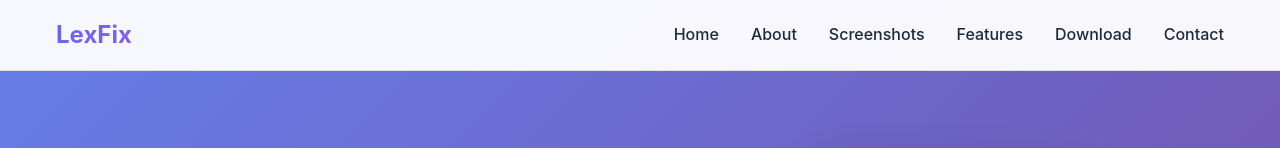
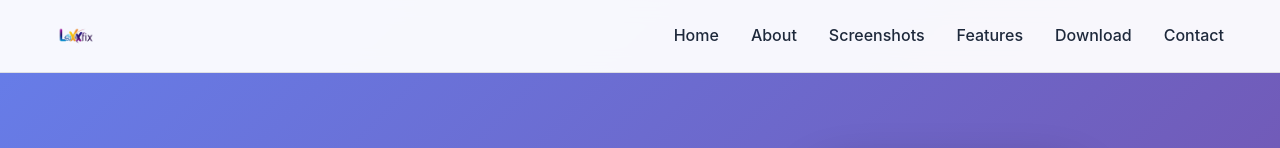
Before and after one commit to IbrahimM0stafa/LexFix, an Angular app: page / in a window 1280 px wide. Shown: the top 148 px of the page. Built offline with nearby package versions, Linux system fonts and the light colour scheme.

Commit message:
logo added

```diff
--- a/src/app/app.component.css
+++ b/src/app/app.component.css
@@ -55,13 +55,10 @@ body {
   align-items: center;
 }
 
-.navbar .nav-logo h2 {
-  background: linear-gradient(135deg, var(--primary-color), var(--secondary-color));
-  -webkit-background-clip: text;
-  -webkit-text-fill-color: transparent;
-  background-clip: text;
-  font-weight: 700;
-  font-size: 1.5rem;
+.navbar .nav-logo .logo-img {
+  height: 40px; /* adjust size as needed */
+  width: auto;
+  display: block;
 }
 
 .navbar .nav-menu {
--- a/src/app/app.component.html
+++ b/src/app/app.component.html
@@ -2,7 +2,7 @@
 <nav class="navbar">
   <div class="nav-container">
     <div class="nav-logo">
-      <h2>LexFix</h2>
+      <img src="assets/images/logo.png" alt="LexFix Logo" class="logo-img">
     </div>
     <div class="nav-menu" [class.active]="isMobileMenuOpen" id="navMenu">
       <a (click)="scrollToSection('home')" class="nav-link">Home</a>
```
Also changed, not shown: src/assets/images/logo.png (added).
